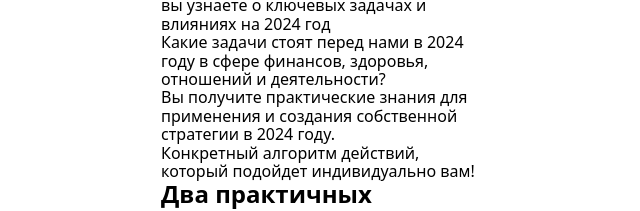
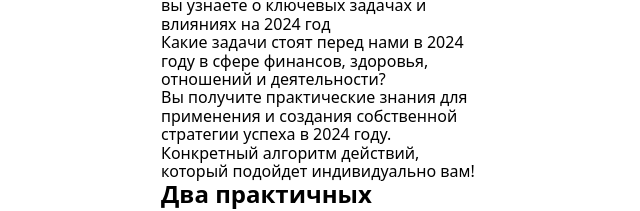
Before and after one commit to RomanIsaiev/work-website-19, a website built with Vite: page index.html in a window 1280 px wide. Shown: the part 261-472 px from the top of the page, 319-959 px from the left. Built offline with nearby package versions, Linux system fonts and the light colour scheme; files whose address does not match are found by name.

Commit message:
Update index.html

```diff
--- a/index.html
+++ b/index.html
@@ -54,7 +54,7 @@
           <li class="list-item">
             <p>
               Вы получите практические знания для применения и создания
-              собственной стратегии в 2024 году.
+              собственной стратегии успеха в 2024 году.
             </p>
             <p>
               Конкретный алгоритм действий, который подойдет индивидуально вам!
```
